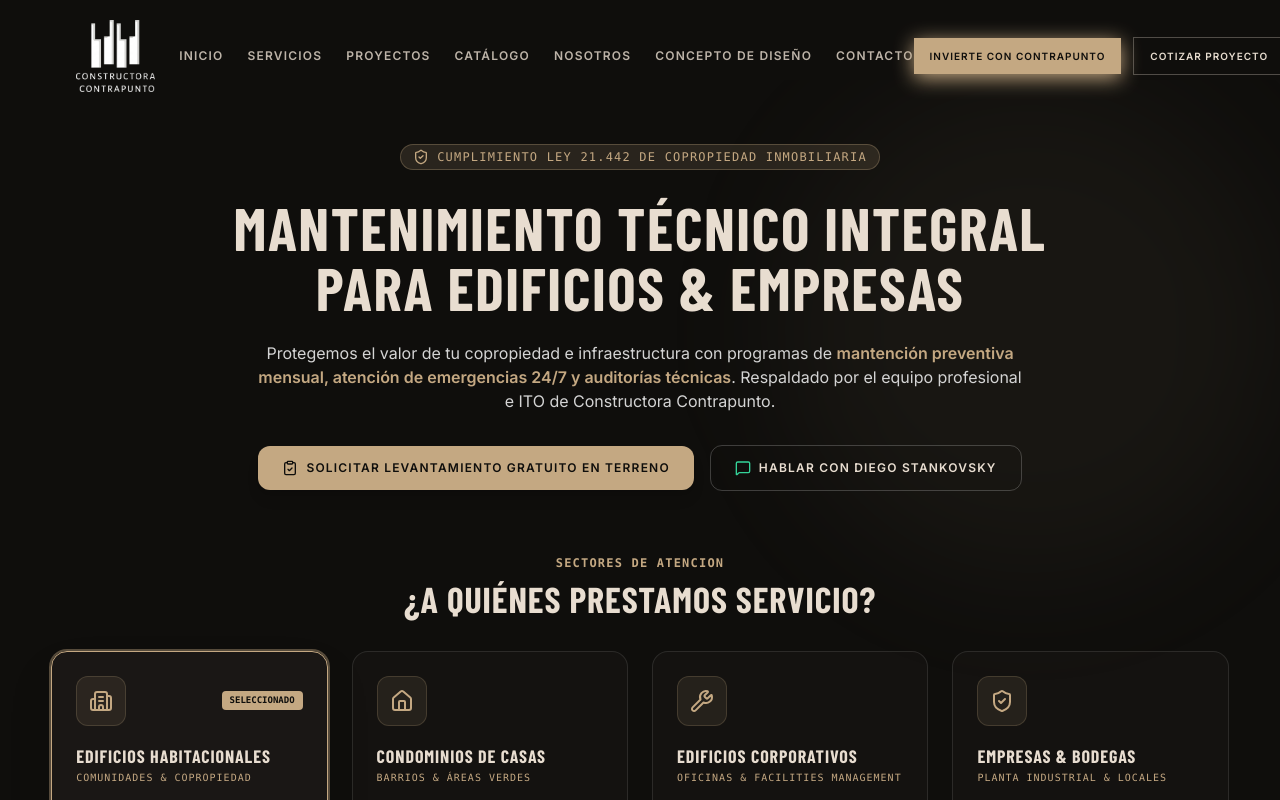
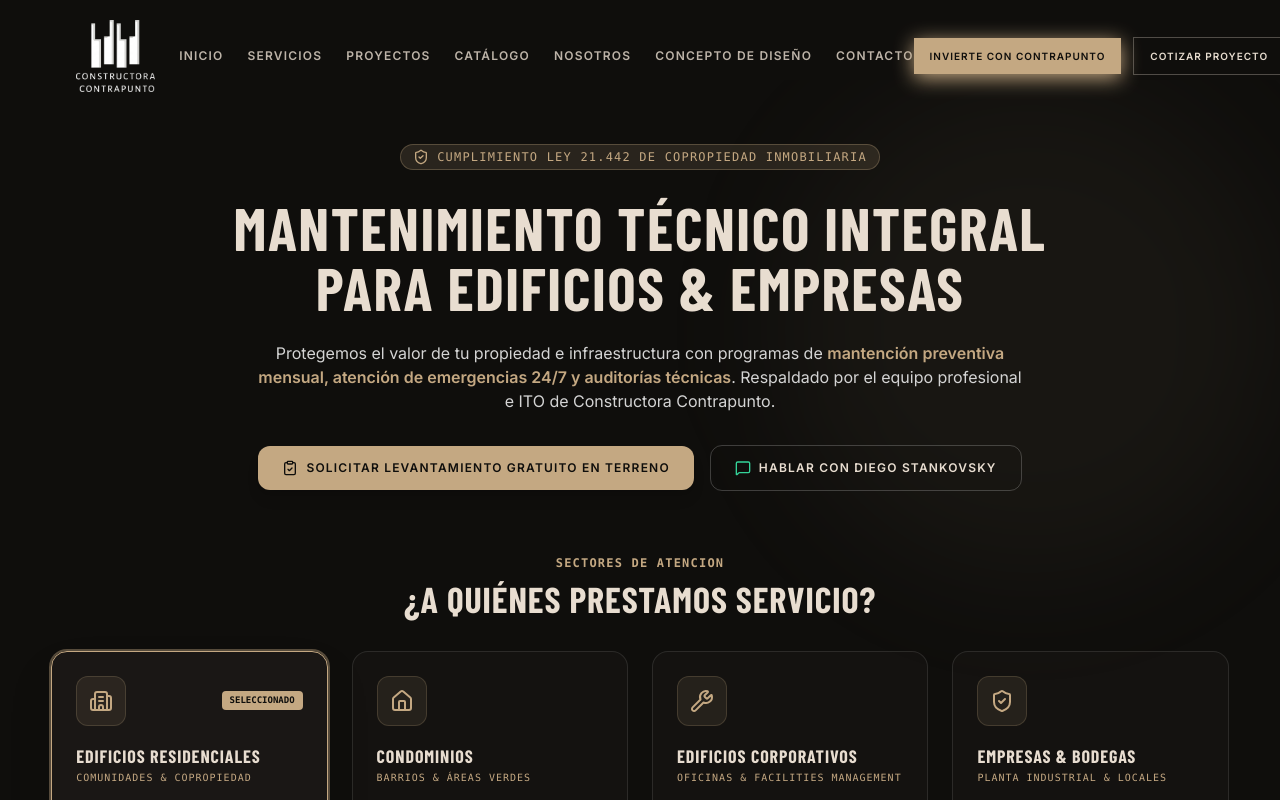
Before and after one commit to fernandomtorrest-maker/CONTRAPUNTO, a Next.js app in the folder contrapunto-web/: page /mantenimiento in a window 1280 px wide. Shown: the top 800 px of the page. Built offline with nearby package versions, Linux system fonts and the light colour scheme; a web font is replaced by a local one.

Commit message:
fix: actualiza denominaciones a Edificios residenciales, Condominios y propiedad en /mantenimiento

```diff
--- a/contrapunto-web/components/sections/MantenimientoSection.tsx
+++ b/contrapunto-web/components/sections/MantenimientoSection.tsx
@@ -18,14 +18,14 @@ interface PlanMantenimiento {
 const PROPERTY_TYPES = [
   {
     id: 'edificio',
-    name: 'Edificios Habitacionales',
+    name: 'Edificios Residenciales',
     sub: 'Comunidades & Copropiedad',
     icon: <Building2 className="w-6 h-6 text-sand" />,
     desc: 'Mantención preventiva según Ley 21.442, estanques de agua, fachadas, pasillos y tableros.'
   },
   {
     id: 'condominio',
-    name: 'Condominios de Casas',
+    name: 'Condominios',
     sub: 'Barrios & Áreas Verdes',
     icon: <Home className="w-6 h-6 text-sand" />,
     desc: 'Atención de portones, iluminación perimetral, salas de bombas, garitas y cuidado profesional de jardines y áreas verdes comunes.'
@@ -130,7 +130,7 @@ const MAINTENANCE_PLANS: PlanMantenimiento[] = [
     isPopular: true,
     badge: 'MÁS SOLICITADO',
     priceClp: 490000,
-    description: 'Recomendado para condominios, edificios habitacionales y oficinas corporativas.',
+    description: 'Recomendado para condominios, edificios residenciales y oficinas corporativas.',
     includedFeatures: [
       '2 Visitas técnicas presenciales programadas al mes',
       'Revisión preventiva de salas de bombas, iluminaciones y portones',
@@ -165,7 +165,7 @@ export const MantenimientoSection = () => {
     nombre: '',
     telefono: '',
     correo: '',
-    propiedad: 'Edificio Habitacional',
+    propiedad: 'Edificio Residencial',
     direccion: '',
     comentarios: ''
   });
@@ -209,7 +209,7 @@ export const MantenimientoSection = () => {
             Mantenimiento Técnico Integral para Edificios & Empresas
           </h1>
           <p className="text-xs sm:text-base text-neutral-300 font-light leading-relaxed max-w-3xl mx-auto">
-            Protegemos el valor de tu copropiedad e infraestructura con programas de <span className="text-sand font-bold">mantención preventiva mensual, atención de emergencias 24/7 y auditorías técnicas</span>. Respaldado por el equipo profesional e ITO de Constructora Contrapunto.
+            Protegemos el valor de tu propiedad e infraestructura con programas de <span className="text-sand font-bold">mantención preventiva mensual, atención de emergencias 24/7 y auditorías técnicas</span>. Respaldado por el equipo profesional e ITO de Constructora Contrapunto.
           </p>
           <div className="pt-2 flex flex-wrap justify-center items-center gap-4">
             <a
@@ -489,8 +489,8 @@ export const MantenimientoSection = () => {
                         onChange={(e) => setFormState({ ...formState, propiedad: e.target.value })}
                         className="w-full bg-stone-900 border border-white/10 text-cream rounded-xl p-3 text-xs focus:outline-none focus:border-sand"
                       >
-                        <option value="Edificio Habitacional">Edificio Habitacional</option>
-                        <option value="Condominio de Casas">Condominio de Casas</option>
+                        <option value="Edificio Residencial">Edificio Residencial</option>
+                        <option value="Condominios">Condominios</option>
                         <option value="Edificio Corporativo">Edificio Corporativo / Oficinas</option>
                         <option value="Empresa o Bodega">Empresa / Bodega / Comercial</option>
                       </select>
```
